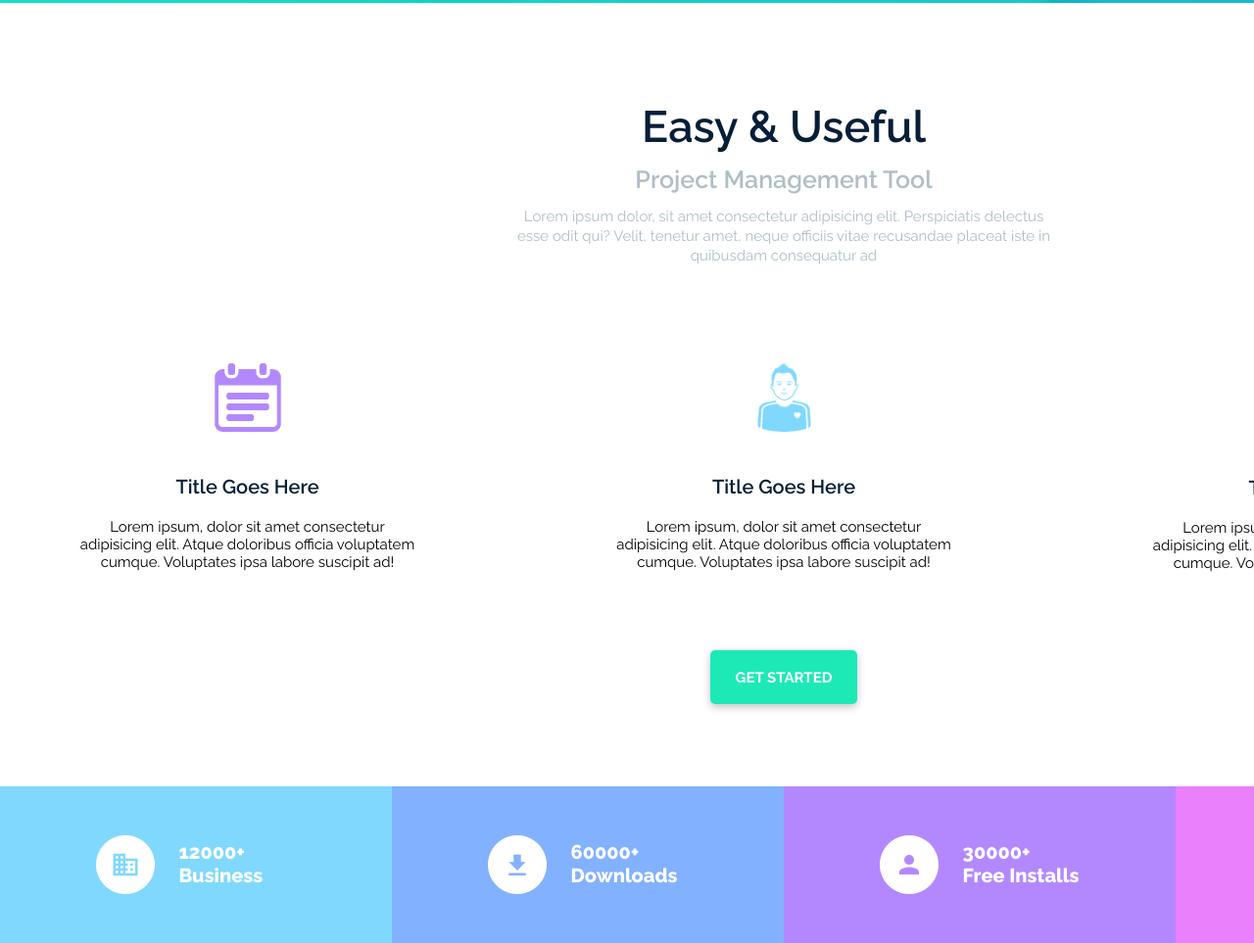
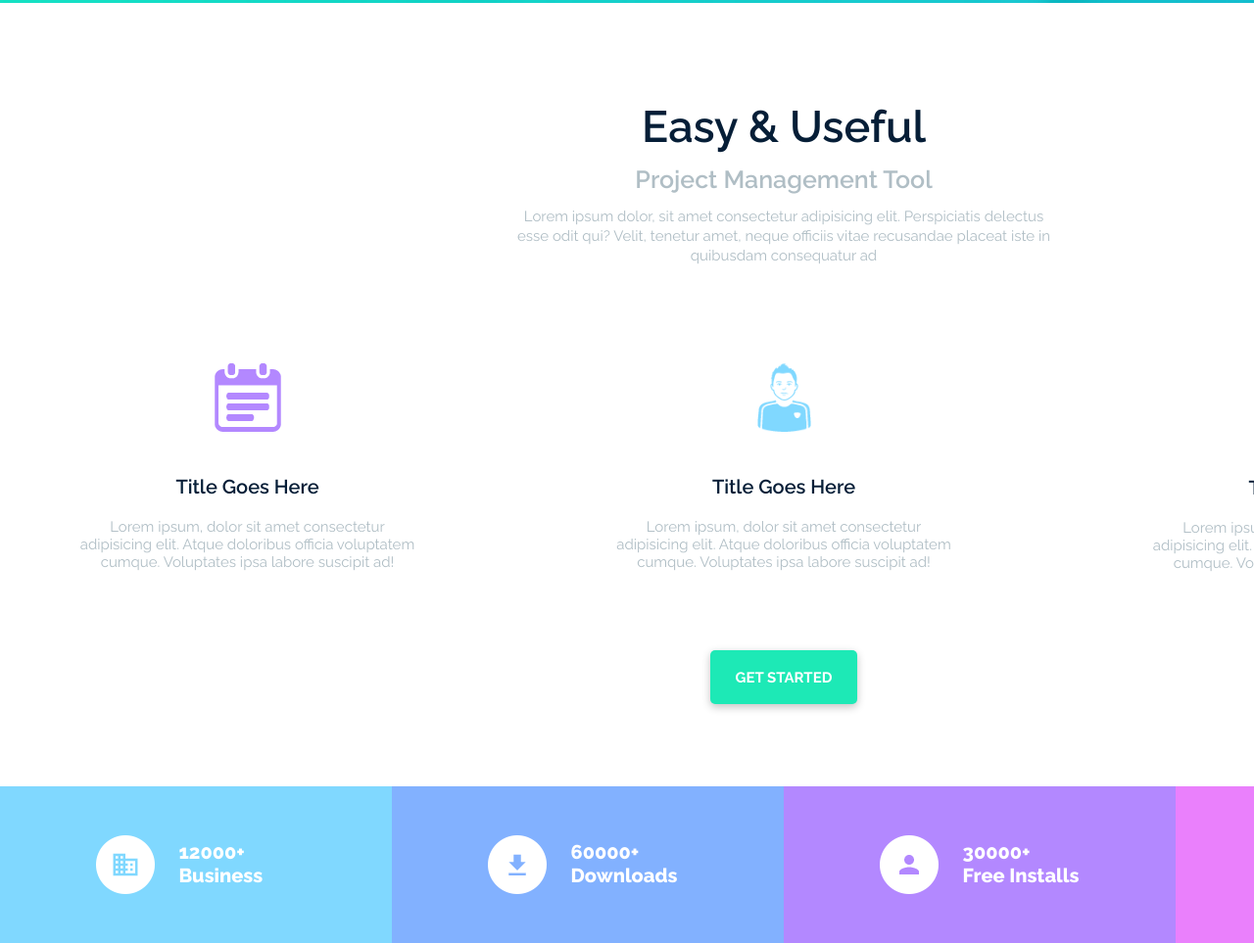
Before and after one commit to TaBaTaDzE93/Project, a plain HTML site: page index.html in a window 1280 px wide. Shown: the part 747-1710 px from the top of the page at 98% size. Drawn offline with Linux system fonts and the light colour scheme.

Commit message:
change text color class . easy__text

```diff
--- a/styles.css
+++ b/styles.css
@@ -275,6 +275,7 @@ iframe {
 }
 
 .easy__text {
+  color: #b0bec5;
   font-size: 15px;
   font-family: "Raleway", sans-serif;
   font-weight: 400;
```
